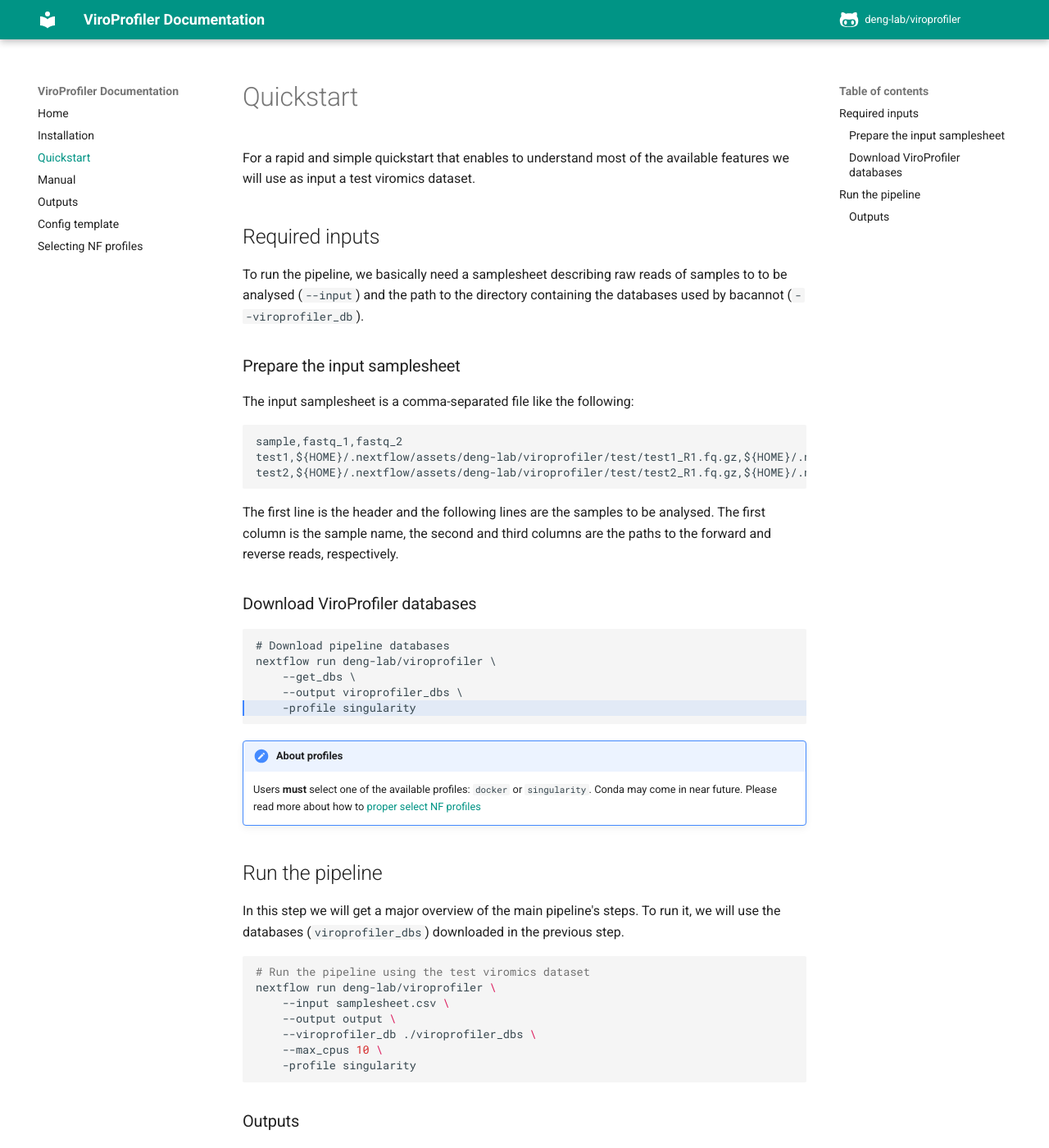
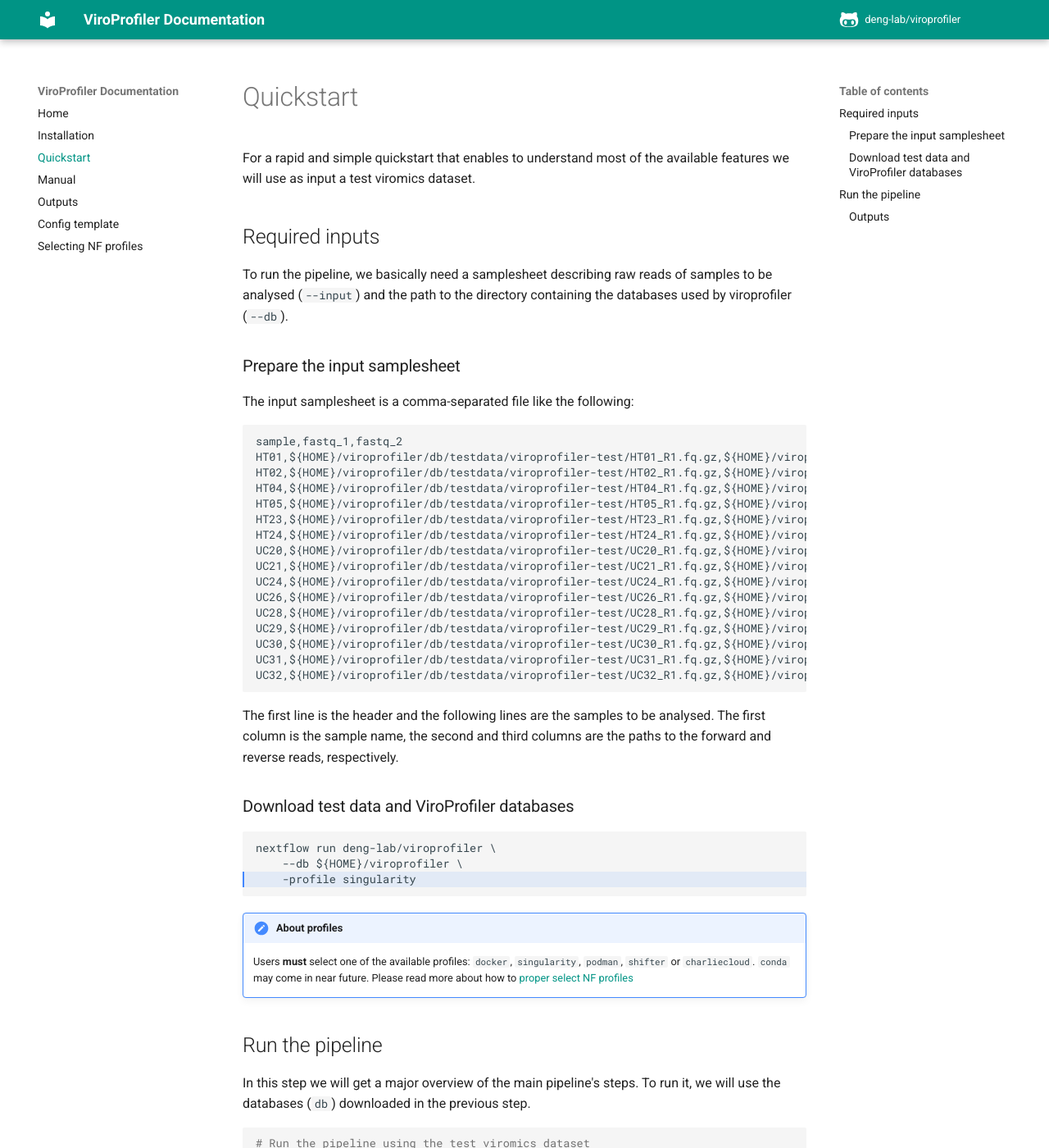
Before and after one commit to deng-lab/viroprofiler, an MkDocs documentation site: the page built from docs/quickstart.md, in a window 1280 px wide and 1400 px high. Shown: the whole window at 82% size. Built offline with MkDocs 1.6.1 and Material for MkDocs 9.7.7, drawn with Linux system fonts in a browser that asks for light colours; comment, search, counter and statistics services are not loaded; some of the changed text lies outside the part shown.

Commit message:
add full test data

````diff
--- a/docs/quickstart.md
+++ b/docs/quickstart.md
@@ -4,7 +4,7 @@ For a rapid and simple quickstart that enables to understand most of the availab
 
 ## Required inputs
 
-To run the pipeline, we basically need a samplesheet describing raw reads of samples to to be analysed (`--input`) and the path to the directory containing the databases used by bacannot (`--viroprofiler_db`).
+To run the pipeline, we basically need a samplesheet describing raw reads of samples to be analysed (`--input`) and the path to the directory containing the databases used by viroprofiler (`--db`).
 
 ### Prepare the input samplesheet
 
@@ -12,36 +12,47 @@ The input samplesheet is a comma-separated file like the following:
 
 ```csv
 sample,fastq_1,fastq_2
-test1,${HOME}/.nextflow/assets/deng-lab/viroprofiler/test/test1_R1.fq.gz,${HOME}/.nextflow/assets/deng-lab/viroprofiler/test/test1_R2.fq.gz
-test2,${HOME}/.nextflow/assets/deng-lab/viroprofiler/test/test2_R1.fq.gz,${HOME}/.nextflow/assets/deng-lab/viroprofiler/test/test2_R2.fq.gz
+HT01,${HOME}/viroprofiler/db/testdata/viroprofiler-test/HT01_R1.fq.gz,${HOME}/viroprofiler/db/testdata/viroprofiler-test/HT01_R2.fq.gz
+HT02,${HOME}/viroprofiler/db/testdata/viroprofiler-test/HT02_R1.fq.gz,${HOME}/viroprofiler/db/testdata/viroprofiler-test/HT02_R2.fq.gz
+HT04,${HOME}/viroprofiler/db/testdata/viroprofiler-test/HT04_R1.fq.gz,${HOME}/viroprofiler/db/testdata/viroprofiler-test/HT04_R2.fq.gz
+HT05,${HOME}/viroprofiler/db/testdata/viroprofiler-test/HT05_R1.fq.gz,${HOME}/viroprofiler/db/testdata/viroprofiler-test/HT05_R2.fq.gz
+HT23,${HOME}/viroprofiler/db/testdata/viroprofiler-test/HT23_R1.fq.gz,${HOME}/viroprofiler/db/testdata/viroprofiler-test/HT23_R2.fq.gz
+HT24,${HOME}/viroprofiler/db/testdata/viroprofiler-test/HT24_R1.fq.gz,${HOME}/viroprofiler/db/testdata/viroprofiler-test/HT24_R2.fq.gz
+UC20,${HOME}/viroprofiler/db/testdata/viroprofiler-test/UC20_R1.fq.gz,${HOME}/viroprofiler/db/testdata/viroprofiler-test/UC20_R2.fq.gz
+UC21,${HOME}/viroprofiler/db/testdata/viroprofiler-test/UC21_R1.fq.gz,${HOME}/viroprofiler/db/testdata/viroprofiler-test/UC21_R2.fq.gz
+UC24,${HOME}/viroprofiler/db/testdata/viroprofiler-test/UC24_R1.fq.gz,${HOME}/viroprofiler/db/testdata/viroprofiler-test/UC24_R2.fq.gz
+UC26,${HOME}/viroprofiler/db/testdata/viroprofiler-test/UC26_R1.fq.gz,${HOME}/viroprofiler/db/testdata/viroprofiler-test/UC26_R2.fq.gz
+UC28,${HOME}/viroprofiler/db/testdata/viroprofiler-test/UC28_R1.fq.gz,${HOME}/viroprofiler/db/testdata/viroprofiler-test/UC28_R2.fq.gz
+UC29,${HOME}/viroprofiler/db/testdata/viroprofiler-test/UC29_R1.fq.gz,${HOME}/viroprofiler/db/testdata/viroprofiler-test/UC29_R2.fq.gz
+UC30,${HOME}/viroprofiler/db/testdata/viroprofiler-test/UC30_R1.fq.gz,${HOME}/viroprofiler/db/testdata/viroprofiler-test/UC30_R2.fq.gz
+UC31,${HOME}/viroprofiler/db/testdata/viroprofiler-test/UC31_R1.fq.gz,${HOME}/viroprofiler/db/testdata/viroprofiler-test/UC31_R2.fq.gz
+UC32,${HOME}/viroprofiler/db/testdata/viroprofiler-test/UC32_R1.fq.gz,${HOME}/viroprofiler/db/testdata/viroprofiler-test/UC32_R2.fq.gz
 ```
 
 The first line is the header and the following lines are the samples to be analysed. The first column is the sample name, the second and third columns are the paths to the forward and reverse reads, respectively.
 
-### Download ViroProfiler databases
+### Download test data and ViroProfiler databases
 
-```{bash .annotate hl_lines="5"}
-# Download pipeline databases
+```{bash .annotate hl_lines="3"}
 nextflow run deng-lab/viroprofiler \
-    --get_dbs \
-    --output viroprofiler_dbs \
+    --db ${HOME}/viroprofiler \
     -profile singularity
 ```
 
 !!! important "About profiles"
 
-    Users **must** select one of the available profiles: `docker` or `singularity`. Conda may come in near future. Please read more about how to [proper select NF profiles](profiles.md#)
+    Users **must** select one of the available profiles: `docker`, `singularity`, `podman`, `shifter` or `charliecloud`. `conda` may come in near future. Please read more about how to [proper select NF profiles](profiles.md#)
 
 ## Run the pipeline
 
-In this step we will get a major overview of the main pipeline's steps. To run it, we will use the databases (`viroprofiler_dbs`) downloaded in the previous step.
+In this step we will get a major overview of the main pipeline's steps. To run it, we will use the databases (`db`) downloaded in the previous step.
 
 ```bash
 # Run the pipeline using the test viromics dataset
 nextflow run deng-lab/viroprofiler \
     --input samplesheet.csv \
     --output output \
-    --viroprofiler_db ./viroprofiler_dbs \
+    --db ${HOME}/viroprofiler \
     --max_cpus 10 \
     -profile singularity
 ```
````
Also changed, not shown: README.md (+14 -7 lines), docs/config.md (+9 -6 lines), docs/index.md (+2 -2 lines), docs/installation.md (+16 -13 lines), docs/output.md (+3 -0 lines), 9 other files.
